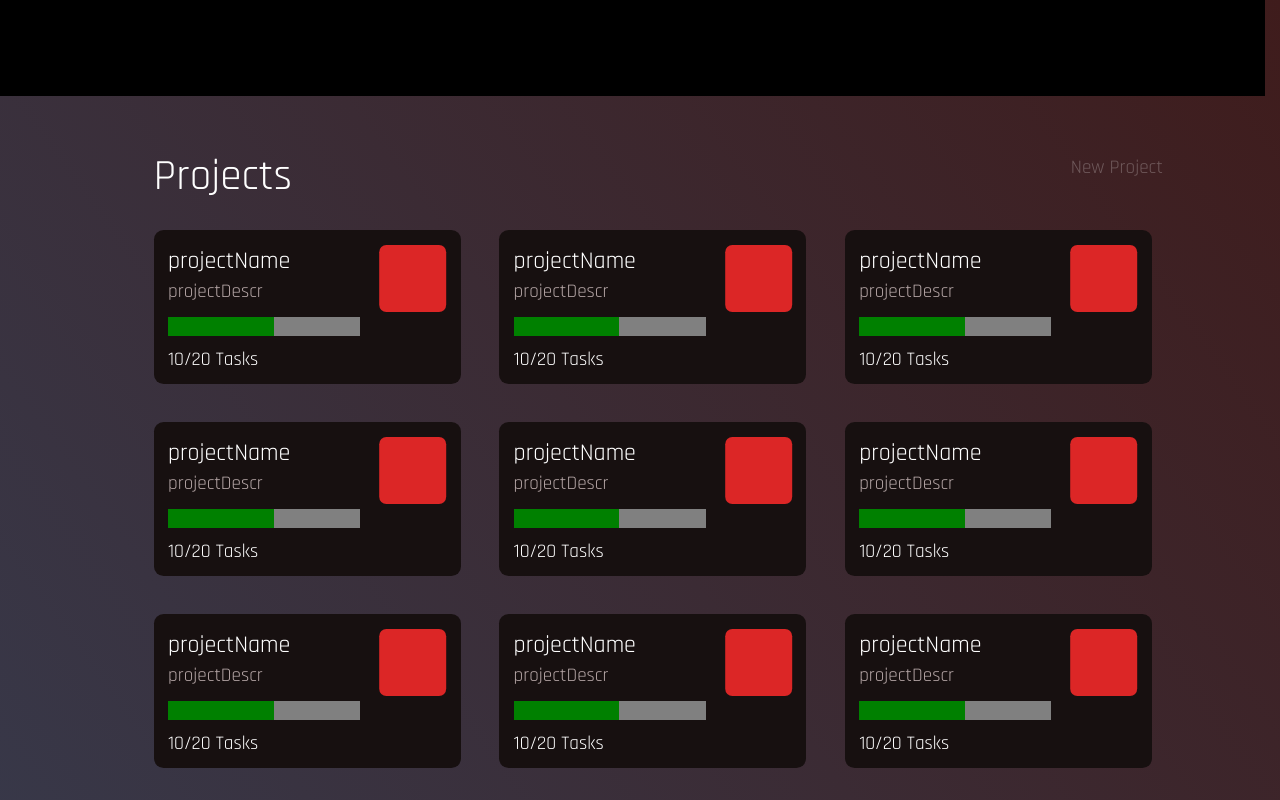
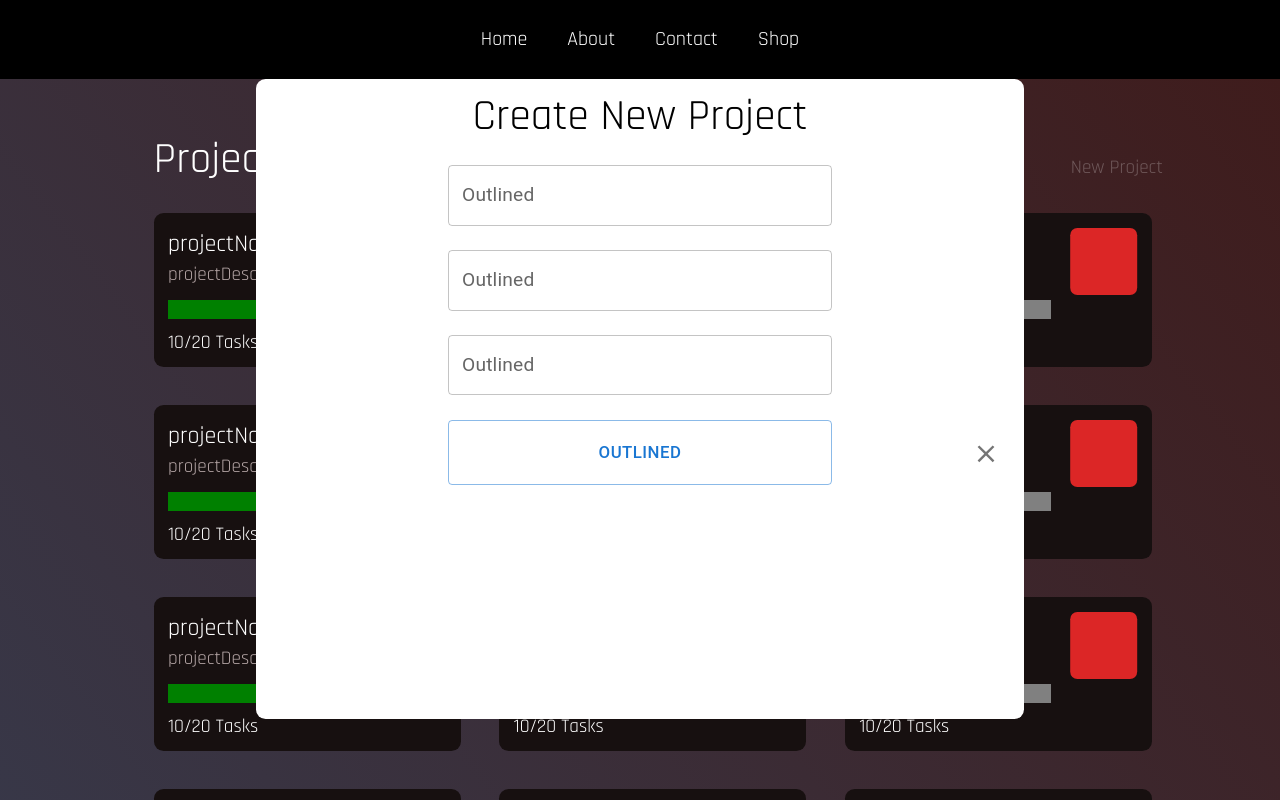
Before and after one commit to NikitaPanasevych/Goalify, a Next.js app: page /projects in a window 1280 px wide. Both pictures are taken after a click on the element "New Project". Shown: the top 800 px of the page. Built offline with nearby package versions, Linux system fonts and the light colour scheme; no server answers; a web font is replaced by a local one.

Commit message:
Firebase not working.

```diff
--- a/components/Topbar.tsx
+++ b/components/Topbar.tsx
@@ -1,8 +1,11 @@
 const Topbar : React.FC = () => {
     return(
-        <div className=" absolute top-0 w-screen bg-black h-20 left-[-15px]">
-
-        </div>
+        <nav id="nav-1">
+            <a className="link-1" href="#">Home</a>
+            <a className="link-1" href="#">About</a>
+            <a className="link-1" href="#">Contact</a>
+            <a className="link-1" href="#">Shop</a>
+        </nav>
     )
 }
 
--- a/components/projects/AddProject.tsx
+++ b/components/projects/AddProject.tsx
@@ -1,6 +1,42 @@
-const AddProject : React.FC = () => {
+import { Button } from "@mui/material";
+import {TextField} from "@mui/material";
+import { IconButton } from "@mui/material";
+import CloseIcon from '@mui/icons-material/Close';
+//firebase
+import { app, database} from "../../firebase_config"
+import { collection, addDoc, getFirestore } from 'firebase/firestore'
+import { useState } from "react";
+
+
+
+const AddProject : React.FC<any> = (props) => {
+
+    const [projectData, setProjectData] = useState({})
+
+    const handleClose = () => {
+        props.onClose()
+    }
+
+    const saveProject = async () => {
+        await addDoc(collection(database, "projects" ), {projectName: "Initial2"} )
+        alert("AAAAA")
+    }
+
     return(
-        <></>
+        <div className=" fixed left-0 w-screen h-screen">
+            <div className=" w-[60%] h-[80%] text-center  bg-white m-auto rounded-lg">
+                <h1 className=" text-4xl pt-3">Create New Project</h1>
+                <div className=" grid w-[50%] h-[50%] m-auto mt-5">
+                <TextField className=" pt-5" id="outlined-basic" label="Outlined" variant="outlined" />
+                <TextField className=" pt-5" id="outlined-basic" label="Outlined" variant="outlined" />
+                <TextField className=" pt-5" id="outlined-basic" label="Outlined" variant="outlined" />
+                <Button onClick={saveProject} variant="outlined">Outlined</Button>
+                </div>
+                <IconButton  size="large" onClick={handleClose} className=" absolute translate-x-72 -translate-y-12">
+                    <CloseIcon></CloseIcon>
+                </IconButton>
+            </div>
+        </div>
     )
 }
 
--- /dev/null
+++ b/firebase_config.ts
@@ -0,0 +1,18 @@
+// Import the functions you need from the SDKs you need
+import { initializeApp, getApps, getApp } from "firebase/app";
+import { getFirestore } from "firebase/firestore";
+
+const firebaseConfig = {
+    apiKey: process.env.NEXT_PUBLIC_apiKey,
+    authDomain: process.env.NEXT_PUBLIC_authDomain,
+    databaseURL: process.env.NEXT_PUBLIC_databaseURL,
+    projectId: process.env.NEXT_PUBLIC_projectId,
+    storageBucket: process.env.NEXT_PUBLIC_storageBucket,
+    messagingSenderId: process.env.NEXT_PUBLIC_messagingSenderId,
+    appId: process.env.NEXT_PUBLIC_appId,
+    measurementId: process.env.NEXT_PUBLIC_measurementId
+  };
+
+// Initialize Firebase
+export const app = getApps().length === 0 ? initializeApp(firebaseConfig) : getApp();
+export const database = getFirestore(app);
--- a/package.json
+++ b/package.json
@@ -14,8 +14,10 @@
     "@mui/icons-material": "^5.8.4",
     "@mui/material": "^5.10.0",
     "@mui/styled-engine-sc": "^5.10.0",
-    "firebase": "^9.9.2",
+    "firebase": "^9.9.3",
+    "firestore": "^1.1.6",
     "framer-motion": "^7.2.1",
+    "lodash": "^4.17.21",
     "next": "12.2.4",
     "npm": "^8.17.0",
     "react": "18.2.0",
--- a/pages/projects.tsx
+++ b/pages/projects.tsx
@@ -1,15 +1,24 @@
 import { NextPage } from "next"
+import { useState } from "react";
+import { motion } from "framer-motion";
 //Components
-import ProjectCard from "../components/ProjectCard";
+import ProjectCard from "../components/projects/ProjectCard";
 import Topbar from "../components/Topbar";
+import AddProject from "../components/projects/AddProject";
+//MUI
 import AddIcon from '@mui/icons-material/Add';
-import { IconButton } from "@mui/material";
 //Firebase
 
+
 const Projects : NextPage = () => {
+
+    const [createMode, setCreateMode] = useState(false)
+
     return (
+        <>
+        <Topbar />
         <div className="  h-screen bg-gradient-to-tr from-[#354259] to-[#3F1C1C]">
-            <div className=" absolute  flex flex-wrap pt-48  pl-32  bg-gradient-to-tr from-[#354259] to-[#3F1C1C]">
+            <div className=" absolute  flex flex-wrap pt-28  pl-32  bg-gradient-to-tr from-[#354259] to-[#3F1C1C]">
                 <h1 className=" absolute -translate-y-16 text-4xl text-white">Projects</h1>
                 <ProjectCard />
                 <ProjectCard />
@@ -34,11 +43,28 @@ const Projects : NextPage = () => {
                 <ProjectCard />
                 <ProjectCard />
             </div>
-            <div className=" flex justify-center items-center cursor-pointer opacity-[25%] text-white top-32 absolute right-10 rounded-lg w-48">
+            <div onClick={()=>setCreateMode(true)} className=" flex justify-center items-center cursor-pointer opacity-[25%] text-white top-32 absolute right-10 rounded-lg w-48">
                 New Project
             </div>
-            <Topbar />
+
+            {createMode ?
+            <motion.div
+            initial={{ opacity: 0, y: -20 }}
+            animate={{ opacity: 1, y: 0 }}
+            exit={{ y: -50 }}
+            transition={{
+              duration: 0.5,
+              delay: 0.2,
+            }}
+            >
+                <AddProject
+                onClose = {()=>setCreateMode(false)}
+                />
+            </motion.div>
+            :
+            <></>}
         </div>
+        </>
     )
 }
 
--- a/styles/globals.css
+++ b/styles/globals.css
@@ -158,3 +158,60 @@ html{
 	-webkit-animation: 0.5s draw linear forwards;
 	animation: 0.5s draw linear forwards;
   }
+
+
+/* Topbar */
+
+nav {
+	padding: 24px;
+	text-align: center;
+	box-shadow: 2px 2px 8px rgba(0, 0, 0, 0.5);
+  }
+  #nav-1 {
+	background: #000000;
+  }
+
+
+  .link-1 {
+	transition: 0.3s ease;
+	background: #000000;
+	color: #ffffff;
+	font-size: 20px;
+	text-decoration: none;
+	border-top: 4px solid #000000;
+	border-bottom: 4px solid #000000;
+	padding: 20px 0;
+	margin: 0 20px;
+  }
+  .link-1:hover {
+	border-top: 4px solid #ffffff;
+	border-bottom: 4px solid #ffffff;
+	padding: 6px 0;
+  }
+
+  .link-2 {
+	transition: 0.6s;
+	color: #ffffff;
+	font-size: 20px;
+	text-decoration: none;
+	border-right: 2px dotted transparent;
+	padding: 30px 8px 0 10px;
+	margin: 0 10px;
+  }
+  .link-2:hover {
+	border-right: 2px dotted #ffffff;
+	padding-bottom: 24px;
+  }
+  .link-3 {
+	transition: 0.4s;
+	color: #ffffff;
+	font-size: 20px;
+	text-decoration: none;
+	padding: 0 10px;
+	margin: 0 10px;
+  }
+  .link-3:hover {
+	background-color: #ffffff;
+	color: #EEA200;
+	padding: 24px 10px;
+  }
--- a/tsconfig.json
+++ b/tsconfig.json
@@ -15,6 +15,6 @@
     "jsx": "preserve",
     "incremental": true
   },
-  "include": ["next-env.d.ts", "**/*.ts", "**/*.tsx"],
+  "include": ["next-env.d.ts", "**/*.ts", "**/*.tsx", "firebase_config.ts"],
   "exclude": ["node_modules"]
 }
```
Also changed, not shown: components/projects/ProjectCard.tsx (renamed from components/ProjectCard.tsx), 1 other file (tests, documents, lock files or other folders).
